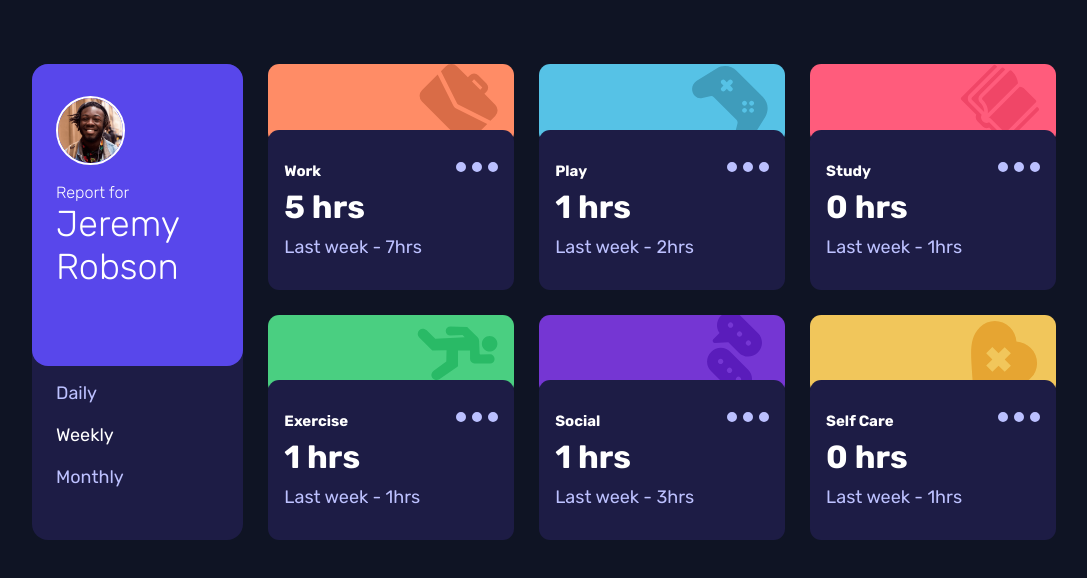
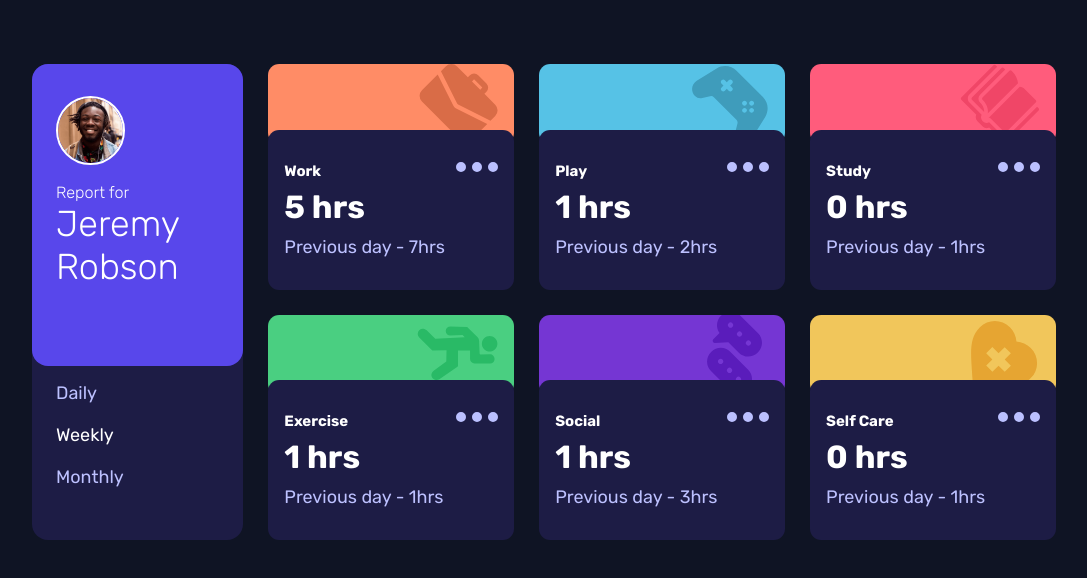
Before and after one commit to Clinton-dev/time-tracker-dash, an Angular app: page / in a window 1280 px wide. Both pictures are taken after a click on the link "Daily". Shown: the top 578 px of the page, without its empty margins (96-1183 px from the left). Built offline with nearby package versions, Linux system fonts and the light colour scheme.

Commit message:
Update dash.component.html

```diff
--- a/src/app/components/dash/dash.component.html
+++ b/src/app/components/dash/dash.component.html
@@ -30,7 +30,7 @@
                     <!-- display daily stats -->
                     <div *ngIf="frame.daily" class="dflex card-body-details" style="margin-top: .5rem;">
                         <h4 class="card-title">{{item.timeframes.daily.current}} hrs</h4>
-                        <p>Last week - {{item.timeframes.daily.previous}}hrs</p>
+                        <p>Previous day - {{item.timeframes.daily.previous}}hrs</p>
                     </div>
                     <!-- display weekly stats -->
                     <div *ngIf="frame.weekly" class="dflex card-body-details" style="margin-top: .5rem;">
@@ -40,7 +40,7 @@
                     <!-- display monthly stats -->
                     <div *ngIf="frame.monthly" class="dflex card-body-details" style="margin-top: .5rem;">
                         <h4 class="card-title">{{item.timeframes.monthly.current}} hrs</h4>
-                        <p>Last week - {{item.timeframes.monthly.previous}}hrs</p>
+                        <p>Last month - {{item.timeframes.monthly.previous}}hrs</p>
                     </div>
                 </div>
             </div>
```
